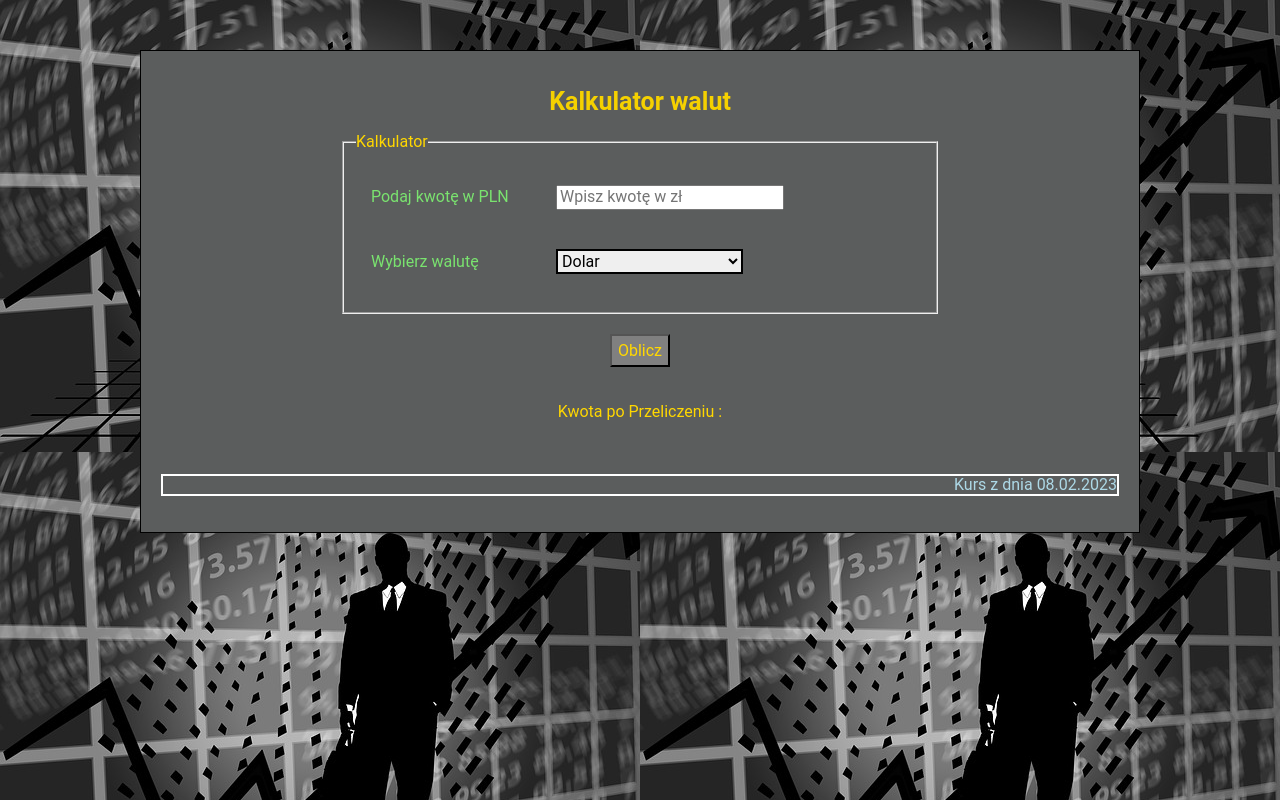
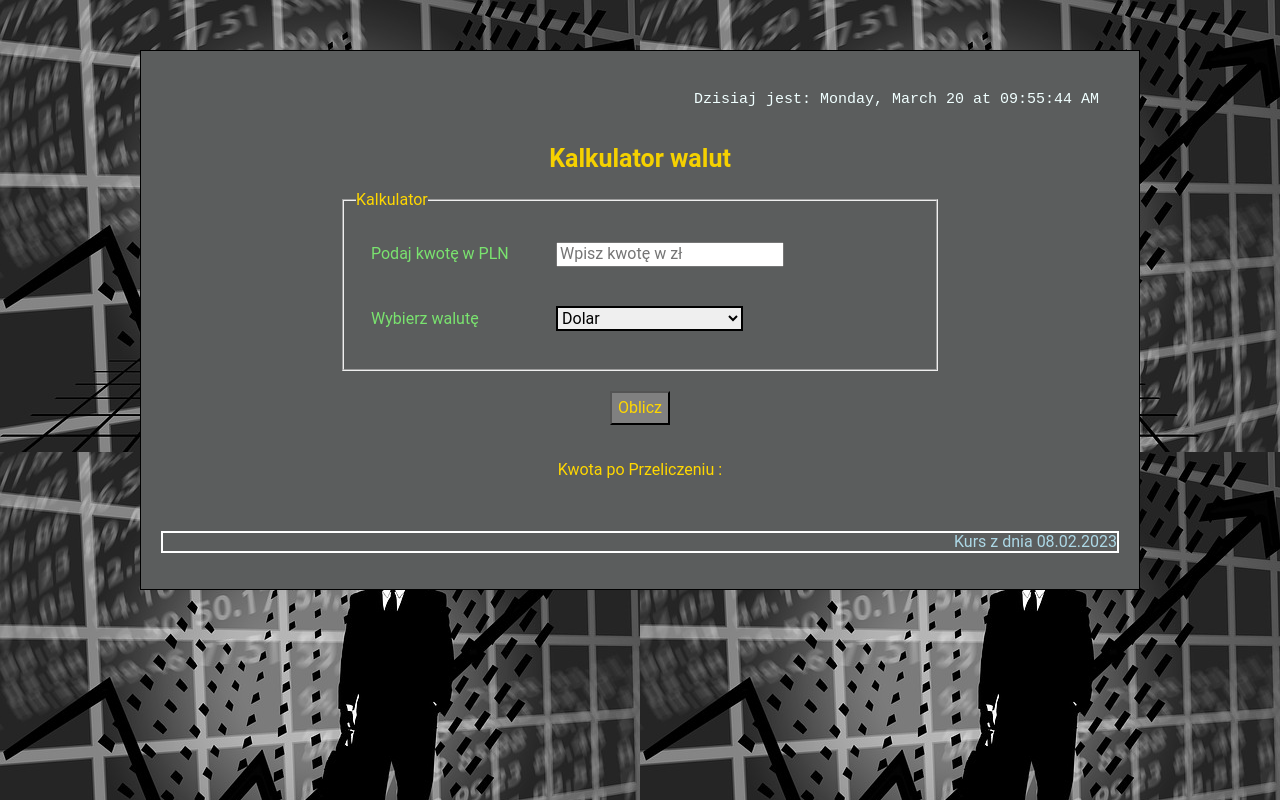
Before and after one commit to michalgozdek/currency-converter-react, a React (Create React App) app: page / in a window 1280 px wide. Built offline with nearby package versions, Linux system fonts and the light colour scheme.

Commit message:
add clock

```diff
--- a/src/App.js
+++ b/src/App.js
@@ -4,6 +4,7 @@
 import { Form } from './Forrm';
 import { useState } from 'react';
 import { currencies } from './currencies';
+import {Clock} from './Clock';
 
 function App() {
 
@@ -18,10 +19,9 @@
      currency,
     });
   }
-
   return (
-
        <Container>
+        <Clock />
          <Header />
           <Form
            result={result}
@@ -29,15 +29,6 @@
           <Footer />
        </Container>
   );
-
 };
 
-
-
-
-
-
-
-
-
 export default App;
--- /dev/null
+++ b/src/Clock/index.js
@@ -0,0 +1,30 @@
+import { useEffect, useState } from "react";
+import "./style.css";
+
+      export const Clock= () =>{
+        const [dateNow, setDate] = useState(new Date());
+
+       useEffect(() =>{
+       const intervalId = setInterval(() =>{
+        setDate(new Date());
+       }, 1000)
+
+         return () => {
+            clearInterval(intervalId);
+         };
+       }, []);
+
+       const formatDate = (date) =>
+     date.toLocaleString(undefined,
+    {
+        weekday: "long",
+        day: "numeric",
+        month: "long",
+        hour: "2-digit",
+        minute: "2-digit",
+        second: "2-digit",
+        });
+
+
+       return <div className="clock">Dzisiaj jest: {formatDate(dateNow)}</div>;
+    };
--- /dev/null
+++ b/src/Clock/style.css
@@ -0,0 +1,7 @@
+.clock{
+    color: azure;
+    text-align: right;
+    font-size:  15px;
+    padding: 20px;
+    font-family: 'Roboto Mono', monospace;
+}
```
